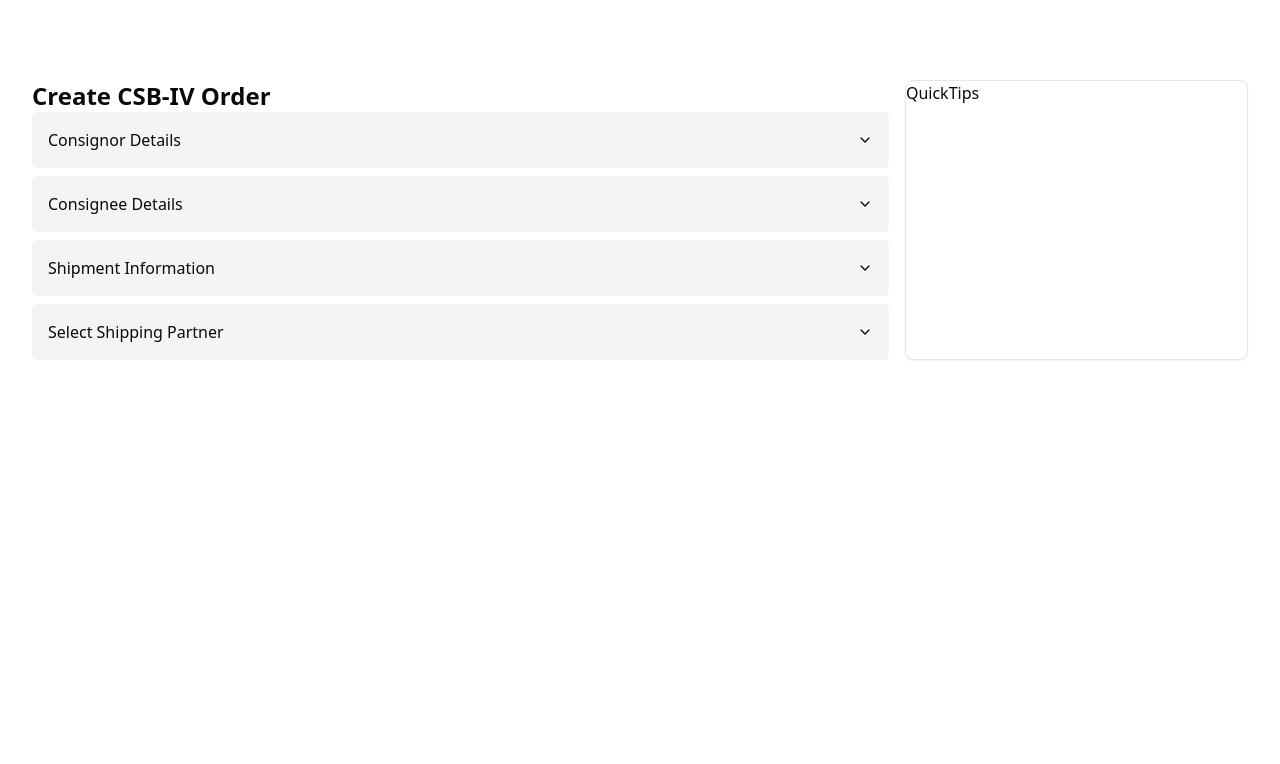
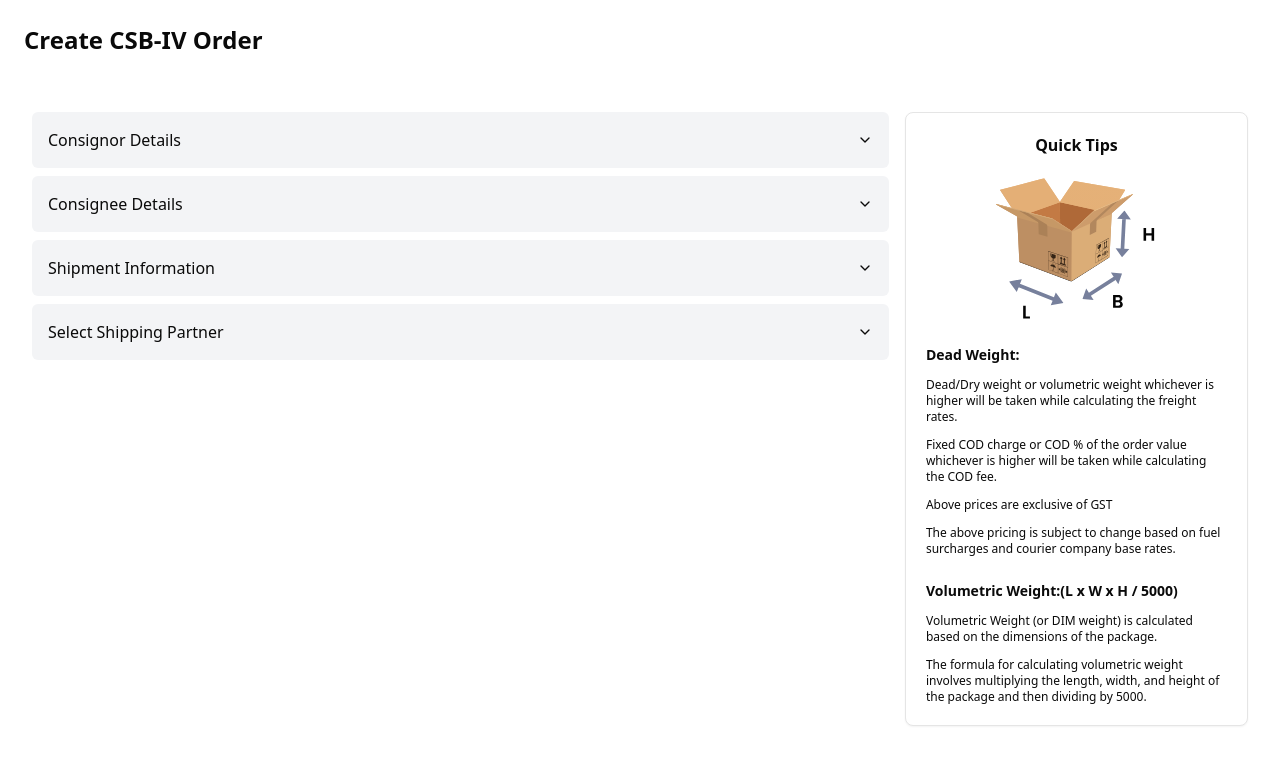
Before and after one commit to ujjwalSGL/VendorsOrder, a React (Vite) app: page / in a window 1280 px wide. Shown: the top 764 px of the page. Built offline with nearby package versions, Linux system fonts and the light colour scheme.

Commit message:
Create Quick Tips

```diff
--- a/src/pages/franchiseOrder/AccordionStepper.tsx
+++ b/src/pages/franchiseOrder/AccordionStepper.tsx
@@ -13,9 +13,10 @@ import QuickTips from "./QuickTips";
 
 function AccordionStepper() {
   return (
-    <div className="flex justify-between gap-4 mx-8 mt-20">
+    <div>
+      <h1 className="p-6 mb-8 text-2xl font-semibold">Create CSB-IV Order</h1>
+      <div className="flex justify-between gap-4 mx-8">
         <div className="w-full lg:w-5/6">
-        <h1 className="text-2xl font-semibold">Create CSB-IV Order</h1>
           <div className="space-y-2 ">
             <Accordion type="single" collapsible>
               <AccordionItem value="item-1" className="border-none">
@@ -43,7 +44,10 @@ function AccordionStepper() {
                   Shipment Information
                 </AccordionTrigger>
                 <AccordionContent>
-                <ShipmentInformation nextStep={() => {}} prevStep={() => {}} />
+                  <ShipmentInformation
+                    nextStep={() => {}}
+                    prevStep={() => {}}
+                  />
                 </AccordionContent>
               </AccordionItem>
             </Accordion>
@@ -65,6 +69,7 @@ function AccordionStepper() {
           </div>
         </Card>
       </div>
+    </div>
   );
 }
 
--- a/src/pages/franchiseOrder/ConsignorDetails.tsx
+++ b/src/pages/franchiseOrder/ConsignorDetails.tsx
@@ -6,7 +6,6 @@ import { Form } from "@/components/ui/form";
 import { z } from "zod";
 import { Button } from "@/components/ui/button";
 import { Card } from "@/components/ui/card";
-import AccordionStepper from "./AccordionStepper";
 
 function ConsignorDetails() {
   const ConsignorDetailsSchema = z.object({
--- a/src/pages/franchiseOrder/QuickTips.tsx
+++ b/src/pages/franchiseOrder/QuickTips.tsx
@@ -1,9 +1,41 @@
-import React from 'react'
-
 function QuickTips() {
   return (
-    <div>QuickTips</div>
-  )
+    <div className="p-5 text-xs font-normal ">
+      <h1 className="text-base font-bold text-center">Quick Tips</h1>
+      <div className="flex justify-center mt-4">
+        <img src="/src/assets/box.svg" alt="" className="size-40" />
+      </div>
+      <div className="space-y-3">
+        <h1 className="mt-3 text-sm font-bold">Dead Weight:</h1>
+        <p>
+          Dead/Dry weight or volumetric weight whichever is higher will be taken
+          while calculating the freight rates.
+        </p>
+        <p>
+          Fixed COD charge or COD % of the order value whichever is higher will
+          be taken while calculating the COD fee.
+        </p>
+        <p>Above prices are exclusive of GST</p>
+        <p>
+          The above pricing is subject to change based on fuel surcharges and
+          courier company base rates.
+        </p>
+      </div>
+      <div className="space-y-3">
+        <h1 className="mt-6 text-sm font-bold">
+          Volumetric Weight:(L x W x H / 5000)
+        </h1>
+        <p>
+          Volumetric Weight (or DIM weight) is calculated based on the
+          dimensions of the package.
+        </p>
+        <p>
+          The formula for calculating volumetric weight involves multiplying the
+          length, width, and height of the package and then dividing by 5000.
+        </p>
+      </div>
+    </div>
+  );
 }
 
-export default QuickTips
+export default QuickTips;
--- a/src/pages/franchiseOrder/ShippingPartner.tsx
+++ b/src/pages/franchiseOrder/ShippingPartner.tsx
@@ -1,7 +1,6 @@
 import { useState } from "react";
 import { Button } from "@/components/ui/button";
 import { Card } from "@/components/ui/card";
-import { MoveLeft } from "lucide-react";
 import { Label } from "@/components/ui/label";
 import { shippingPartners } from "@/lib/constants";
 
```
Also changed, not shown: src/assets/box.svg (added). Lines whose indentation alone changed are shown as unchanged.
